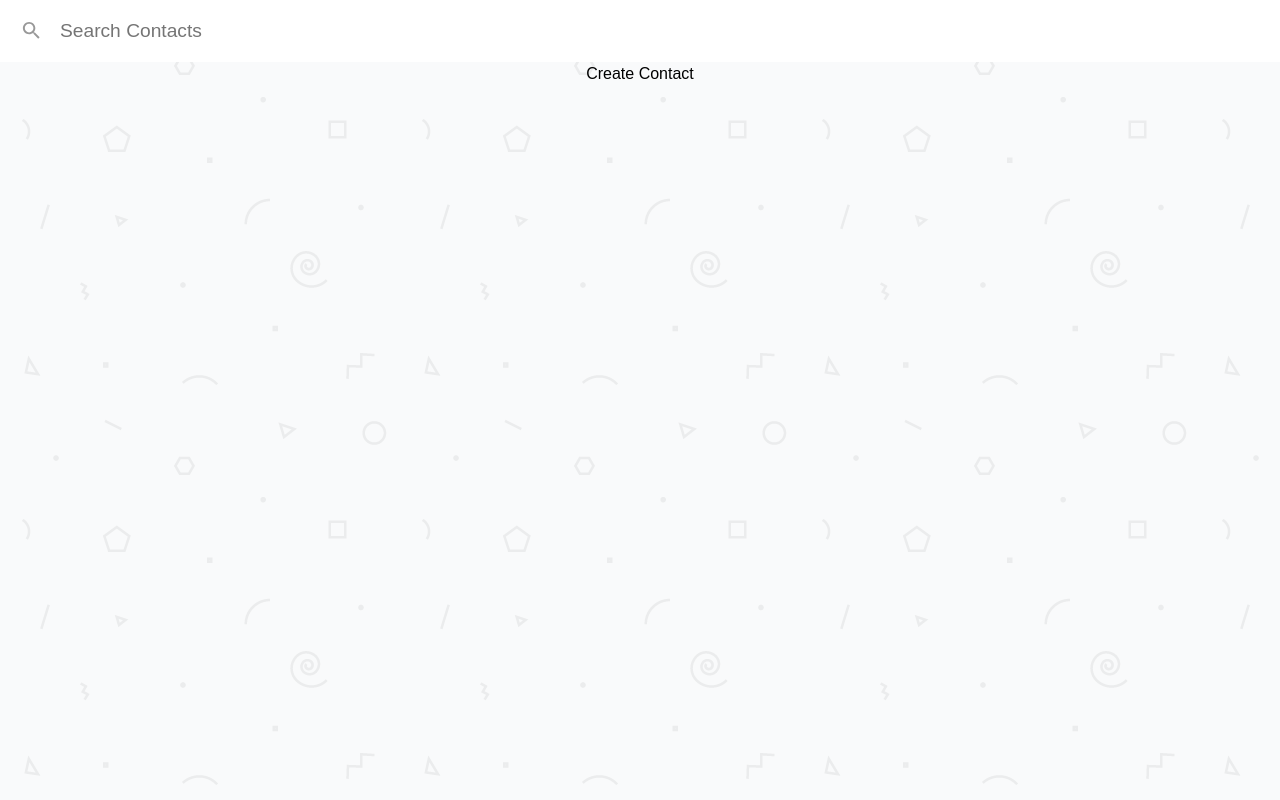
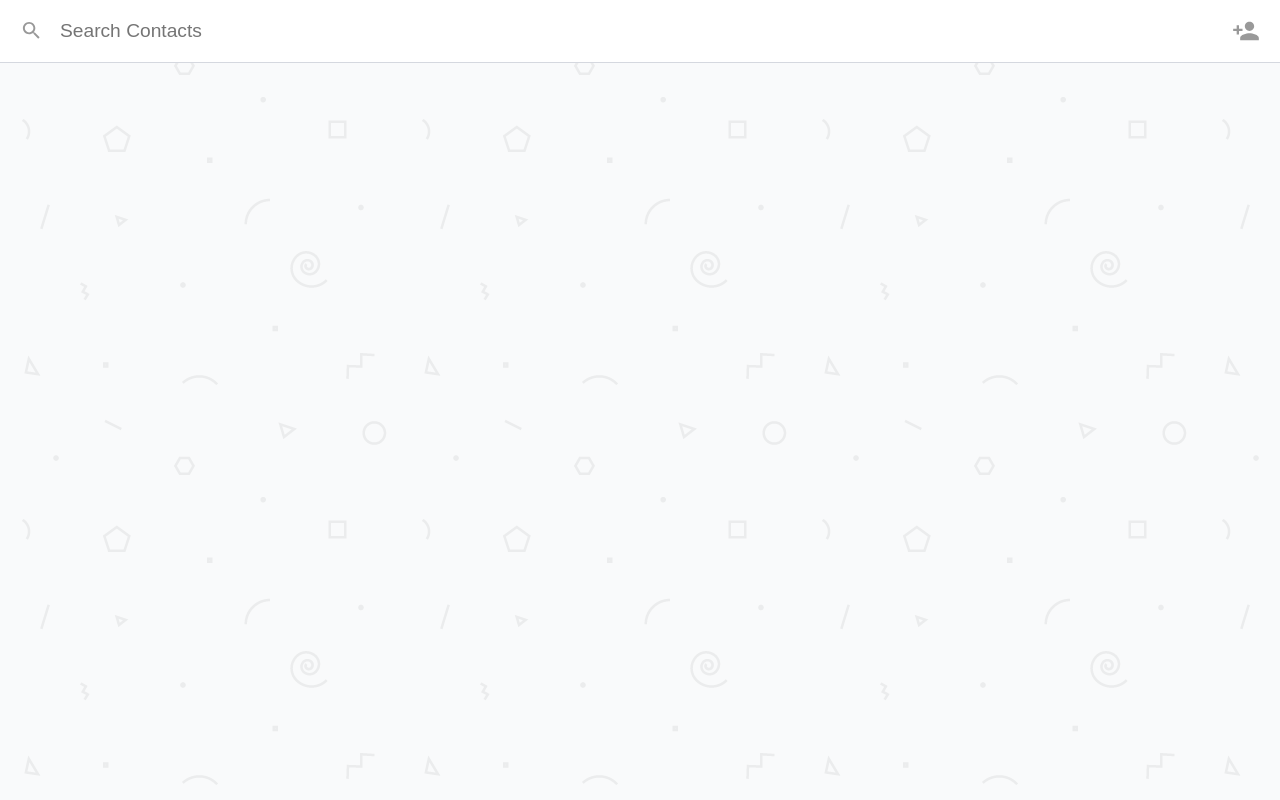
Before and after one commit to MatheoDodi/reactnd-contacts-app, a React (Create React App) app: page / in a window 1280 px wide. Built offline with nearby package versions, Linux system fonts and the light colour scheme; no server answers.

Commit message:
added Link component to navigate to new CreateContact section

```diff
--- a/src/App.js
+++ b/src/App.js
@@ -1,11 +1,14 @@
 import React, { Component } from 'react';
+import { Route } from 'react-router-dom';
 import ListContact from './containers/ListConstacts';
+import NewContacts from './components/NewContacts';
 
 class App extends Component {
   render() {
     return (
       <div>
-        <ListContact />
+        <Route path="/" component={ListContact} exact />
+        <Route path="/create" component={NewContacts} />
       </div>
     );
   }
--- a/src/components/Search.js
+++ b/src/components/Search.js
@@ -1,13 +1,17 @@
-import React from 'react';
+import React, { Fragment } from 'react';
+import { Link } from 'react-router-dom';
 
 const Search = (props) => {
     return (
+        <div className="list-contacts-top">
             <input
                 className='search-contacts'
                 type='text'
                 placeholder='Search Contacts'
                 value={props.val}
                 onChange={props.change} />
+            <Link to="/create" className="add-contact">Add Contact</Link>
+        </div>
     )
 
 }
--- a/src/containers/ListConstacts.js
+++ b/src/containers/ListConstacts.js
@@ -2,7 +2,6 @@
 import styled from 'styled-components';
 import sortBy from 'sort-by';
 import Search from '../components/Search';
-import NewContacts from '../components/NewContacts';
 import Contacts from '../components/Contacts';
 
 
@@ -58,7 +57,6 @@
           : <div className="showing-contacts">
               <span>Showing {this.state.queryContacts.length} out of {this.state.contacts.length}</span><button onClick={this.resetQueryContactsHandler} >Show All</button>
             </div> }
-        <NewContacts />
       </Fragment>
     )
   }
--- a/src/index.css
+++ b/src/index.css
@@ -125,6 +125,7 @@
   width: 100%;
   margin: 0;
   padding: 0;
+  padding-top: 4rem;
   list-style-type: none;
 }
 .contact-list-item {
--- a/src/index.js
+++ b/src/index.js
@@ -1,8 +1,12 @@
 import React from 'react';
 import ReactDOM from 'react-dom';
+import { BrowserRouter } from 'react-router-dom';
 import './index.css';
 import App from './App';
 import registerServiceWorker from './registerServiceWorker';
 
-ReactDOM.render(<App />, document.getElementById('root'));
+ReactDOM.render(
+  <BrowserRouter>
+    <App />
+  </BrowserRouter>, document.getElementById('root'));
 registerServiceWorker();
```
Lines whose indentation alone changed are shown as unchanged.
